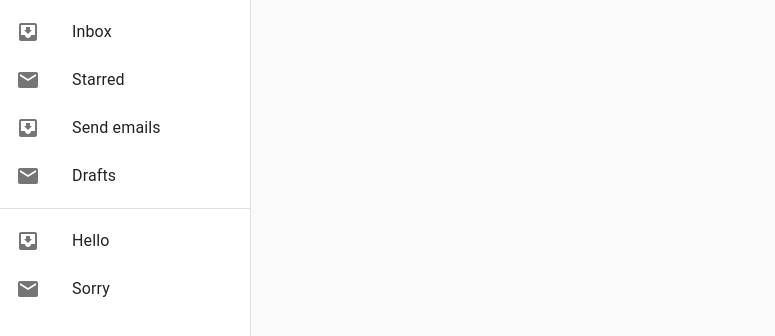
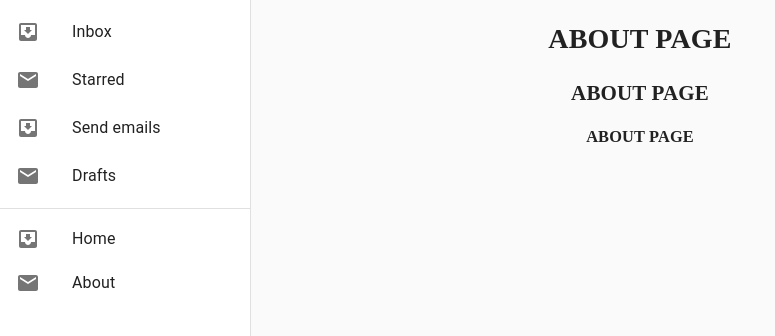
Before and after one commit to nayemalam/portfoliov2, a React (Create React App) app: page /about in a window 1280 px wide. Shown: the top 336 px of the page, without its empty margins (0-775 px from the left). Built offline with nearby package versions, Linux system fonts and the light colour scheme.

Commit message:
added listitem navigation

```diff
--- a/src/App.jsx
+++ b/src/App.jsx
@@ -1,8 +1,11 @@
 /* external imports */
 import React from 'react';
+import { BrowserRouter as Router, Route, Switch } from 'react-router-dom';
 
 /* page imports */
 import NavigationBar from './components/navigationbar/NavigationBar';
+import Home from './pages/home/Home';
+import About from './pages/about/About';
 
 /* internal css */
 import './global.scss'
@@ -10,7 +13,13 @@ import './global.scss'
 function App ()  {
   return (
     <div className='app'>
-      <NavigationBar></NavigationBar>
+      <Router>
+        <NavigationBar></NavigationBar>
+        <Switch>
+          <Route exact path ='/' component={Home}></Route>
+          <Route exact path ='/about' component={About}></Route>
+        </Switch>
+      </Router>
     </div>
   );
 }
--- a/src/components/navigationbar/sidedrawer/SideDrawer.jsx
+++ b/src/components/navigationbar/sidedrawer/SideDrawer.jsx
@@ -2,6 +2,7 @@ import React, { Component } from 'react';
 import List from '@material-ui/core/List';
 import Divider from '@material-ui/core/Divider';
 import ListItem from '@material-ui/core/ListItem';
+import MenuItem from '@material-ui/core/MenuItem';
 import ListItemIcon from '@material-ui/core/ListItemIcon';
 import ListItemText from '@material-ui/core/ListItemText';
 import InboxIcon from '@material-ui/icons/MoveToInbox';
@@ -9,10 +10,27 @@ import MailIcon from '@material-ui/icons/Mail';
 import Hidden from '@material-ui/core/Hidden';
 import MobileMenu from './mobilemenu/MobileMenu';
 import MainMenu from './mainmenu/MainMenu';
+import { Link } from 'react-router-dom';
 
 class SideDrawer extends Component {
 
+    constructor (props) {
+        super(props)
+
+        this.state = {
+            isOpen: false,
+        }
+        this.toggleDrawer = this.toggleDrawer.bind(this);
+    }
+
+    toggleDrawer() {
+        this.setState({
+            isOpen: !this.state.isOpen
+        })
+    };
+
     render () {
+
 
         const drawer = (
             <div
@@ -27,15 +45,15 @@ class SideDrawer extends Component {
                     ))}
                 </List>
                 <Divider />
-                <List>
-                    <ListItem button>
+                <List onClick={this.toggleDrawer}>
+                    <MenuItem component={Link} to='/'>
                         <ListItemIcon><InboxIcon/></ListItemIcon>
-                        <ListItemText>Hello</ListItemText>
-                    </ListItem>
-                    <ListItem button>
+                        <ListItemText>Home</ListItemText>
+                    </MenuItem>
+                    <MenuItem component={Link} to='/about'>
                         <ListItemIcon><MailIcon/></ListItemIcon>
-                        <ListItemText>Sorry</ListItemText>
-                    </ListItem>
+                        <ListItemText>About</ListItemText>
+                    </MenuItem>
                 </List>
             </div>
         );
@@ -44,7 +62,7 @@ class SideDrawer extends Component {
             <div className='sidedrawer'>
                 <Hidden smUp implementation="css">
                     {/* passing prop NavItems to MobileMenu */}
-                    <MobileMenu NavItems={drawer}></MobileMenu>
+                    <MobileMenu NavItems={drawer} toggleDrawer={this.toggleDrawer} isOpen={this.state.isOpen} ></MobileMenu>
                 </Hidden>
 
                 <Hidden xsDown implementation="css">
--- a/src/components/navigationbar/sidedrawer/mobilemenu/MobileMenu.jsx
+++ b/src/components/navigationbar/sidedrawer/mobilemenu/MobileMenu.jsx
@@ -1,25 +1,10 @@
 import React, { Component } from 'react';
 import { FontAwesomeIcon } from '@fortawesome/react-fontawesome';
 import { faFire } from '@fortawesome/free-solid-svg-icons';
-import SwipeableDrawer from '@material-ui/core/SwipeableDrawer';
-import { Button } from '@material-ui/core';
+import { SwipeableDrawer, Button } from '@material-ui/core';
 import Hamburger from '../hamburger/Hamburger';
 
 class MobileMenu extends Component {
-    constructor (props) {
-        super(props)
-
-        this.state = {
-            isOpen: false,
-        }
-        this.toggleDrawer = this.toggleDrawer.bind(this);
-    }
-
-    toggleDrawer() {
-        this.setState({
-            isOpen: !this.state.isOpen
-        })
-    };
 
     render () {
 
@@ -32,17 +17,17 @@ class MobileMenu extends Component {
                         </a>
                     </figure>
 
-                    <Button onClick={this.toggleDrawer}>
+                    <Button onClick={this.props.toggleDrawer}>
                         {/* passing state openMenu to Hamburger */}
-                        <Hamburger openMenu={this.state.isOpen}></Hamburger>
+                        <Hamburger openMenu={this.props.isOpen}></Hamburger>
                     </Button>
 
                     <SwipeableDrawer
                         variant='temporary'
                         anchor='left'
-                        open={this.state.isOpen}
-                        onClose={this.toggleDrawer}
-                        onOpen={this.toggleDrawer}
+                        open={this.props.isOpen}
+                        onClose={this.props.toggleDrawer}
+                        onOpen={this.props.toggleDrawer}
                     >
                         {this.props.NavItems}
                     </SwipeableDrawer>
--- a/src/index.js
+++ b/src/index.js
@@ -3,5 +3,7 @@ import { render } from 'react-dom';
 import App from './App';
 import * as serviceWorker from './serviceWorker';
 
-render(<App />, document.getElementById('root'));
+render(
+    <App />,
+    document.getElementById('root'));
 serviceWorker.register();
--- /dev/null
+++ b/src/pages/about/About.jsx
@@ -0,0 +1,18 @@
+import React from 'react';
+import { Component } from 'react';
+
+class About extends Component {
+  render() {
+    console.log("on about page")
+
+    return (
+      <div className='home'>
+        <h1>ABOUT PAGE</h1>
+        <h2>ABOUT PAGE</h2>
+        <h3>ABOUT PAGE</h3>
+      </div>
+    )
+  }
+}
+
+export default About;
--- a/src/pages/home/Home.jsx
+++ b/src/pages/home/Home.jsx
@@ -4,6 +4,7 @@ import Header from './header/Header'
 class Home extends Component {
 
   render () {
+    console.log("on home page")
     return (
       <div className='home'>
         <Header></Header>
--- a/src/sass/pages/_home.scss
+++ b/src/sass/pages/_home.scss
@@ -1,3 +1,4 @@
 .home {
 
+    text-align: center;
 }
```
